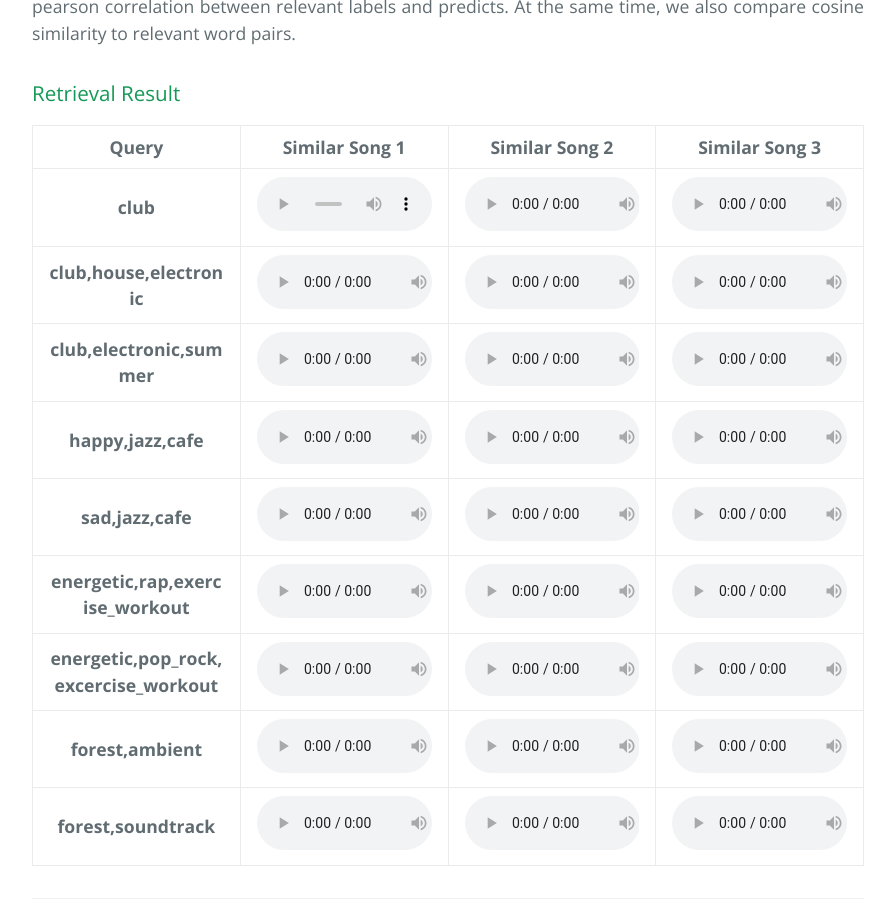
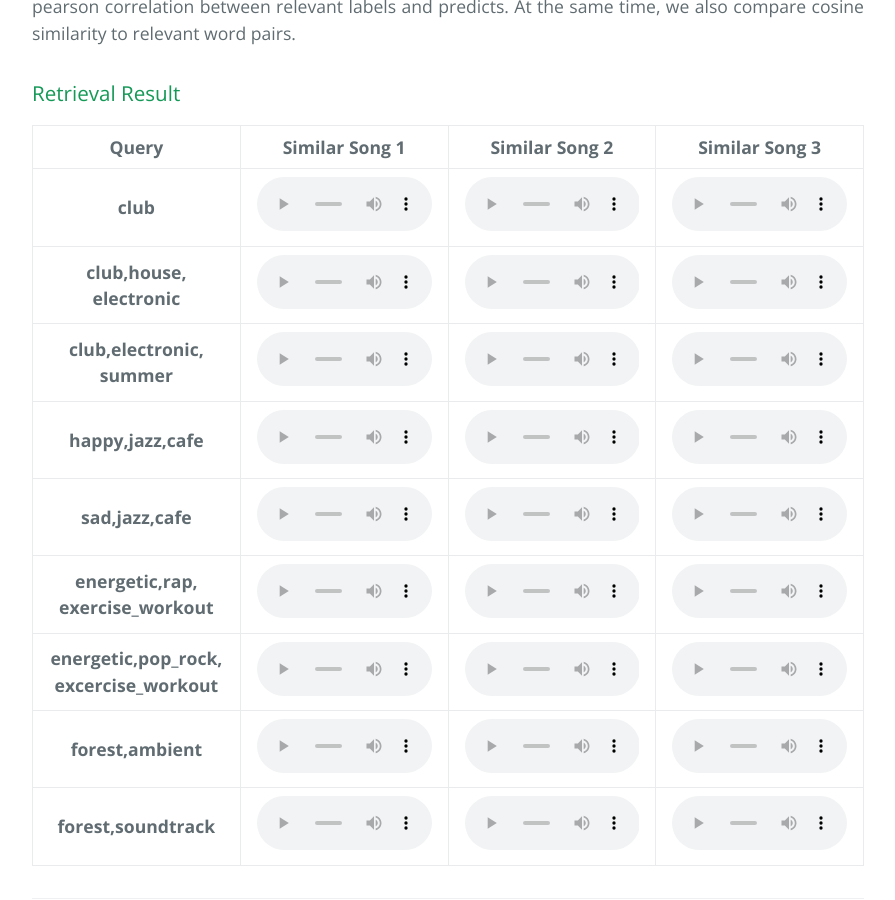
Before and after one commit to seungheondoh/MusicWordVec, a Jekyll site: the page built from index.md, in a window 1280 px wide and 900 px high, scrolled down 1396 px. Shown: the whole window, without its empty margins (192-1087 px from the left). Built offline with Jekyll 4.4.1, drawn with Linux system fonts in a browser that asks for light colours; our own code applies the rules of GitHub Pages for plain Markdown files.

Commit message:
fixed error

```diff
--- a/index.md
+++ b/index.md
@@ -51,13 +51,13 @@
         <th> <audio controls id="player" onplay="pauseOthers(this);"><source src="assets/audios/club/rank2.wav" type="audio/mpeg"></audio> </th>
     </tr>
     <tr>
-        <th> club,house,electronic</th>
+        <th> club,house,<br/> electronic</th>
         <th> <audio controls id="player" onplay="pauseOthers(this);"><source src="assets/audios/club_house_electornic/rank0.wav" type="audio/mpeg"></audio> </th>
         <th> <audio controls id="player" onplay="pauseOthers(this);"><source src="assets/audios/club_house_electornic/rank1.wav" type="audio/mpeg"></audio> </th>
         <th> <audio controls id="player" onplay="pauseOthers(this);"><source src="assets/audios/club_house_electornic/rank2.wav" type="audio/mpeg"></audio> </th>
     </tr>
     <tr>
-        <th> club,electronic,summer</th>
+        <th> club,electronic,<br/> summer</th>
         <th> <audio controls id="player" onplay="pauseOthers(this);"><source src="assets/audios/club_electronic_summer/rank0.wav" type="audio/mpeg"></audio> </th>
         <th> <audio controls id="player" onplay="pauseOthers(this);"><source src="assets/audios/club_electronic_summer/rank1.wav" type="audio/mpeg"></audio> </th>
         <th> <audio controls id="player" onplay="pauseOthers(this);"><source src="assets/audios/club_electronic_summer/rank2.wav" type="audio/mpeg"></audio> </th>
@@ -75,13 +75,13 @@
         <th> <audio controls id="player" onplay="pauseOthers(this);"><source src="assets/audios/sad_jazz_cafe/rank2.wav" type="audio/mpeg"></audio> </th>
     </tr>
     <tr>
-        <th> energetic,rap,exercise_workout</th>
+        <th> energetic,rap, <br/> exercise_workout</th>
         <th> <audio controls id="player" onplay="pauseOthers(this);"><source src="assets/audios/energetic_rap_exercise_workout/rank0.wav" type="audio/mpeg"></audio> </th>
         <th> <audio controls id="player" onplay="pauseOthers(this);"><source src="assets/audios/energetic_rap_exercise_workout/rank1.wav" type="audio/mpeg"></audio> </th>
         <th> <audio controls id="player" onplay="pauseOthers(this);"><source src="assets/audios/energetic_rap_exercise_workout/rank2.wav" type="audio/mpeg"></audio> </th>
     </tr>
     <tr>
-        <th> energetic,pop_rock,excercise_workout </th>
+        <th> energetic,pop_rock,<br/> excercise_workout </th>
         <th> <audio controls id="player" onplay="pauseOthers(this);"><source src="assets/audios/energetic_pop_rock_exercise_workout/rank0.wav" type="audio/mpeg"></audio> </th>
         <th> <audio controls id="player" onplay="pauseOthers(this);"><source src="assets/audios/energetic_pop_rock_exercise_workout/rank1.wav" type="audio/mpeg"></audio> </th>
         <th> <audio controls id="player" onplay="pauseOthers(this);"><source src="assets/audios/energetic_pop_rock_exercise_workout/rank2.wav" type="audio/mpeg"></audio> </th>
```
Also changed, not shown: 3 other files.
